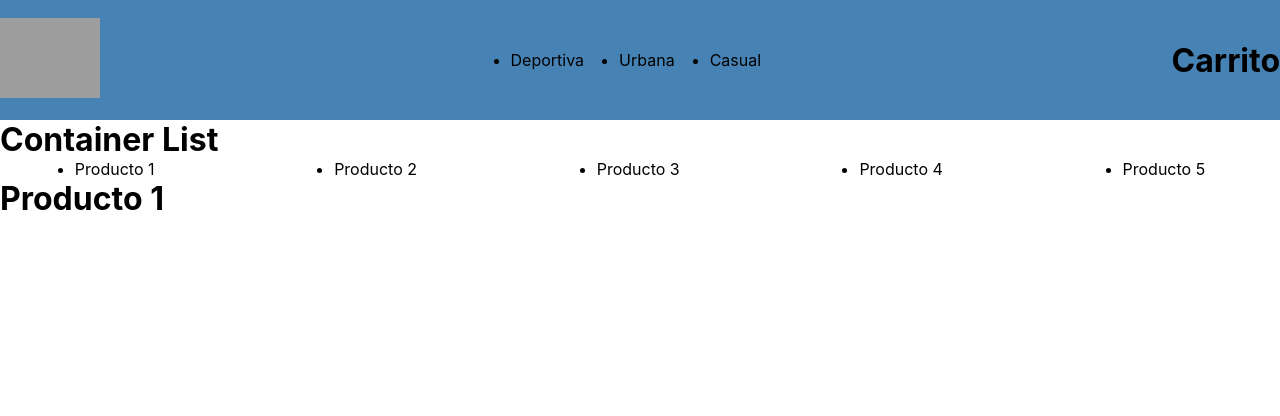
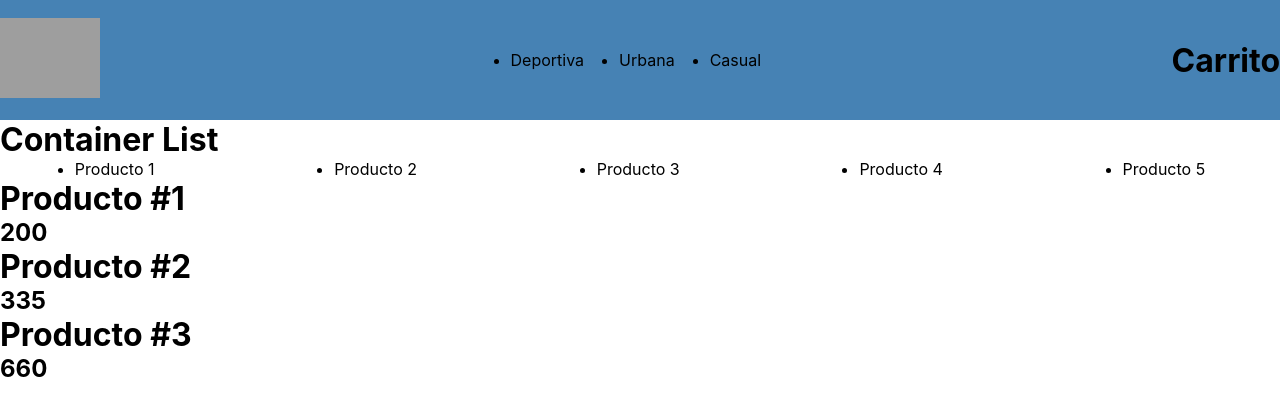
Before and after one commit to CarlosMorales23/E-commerce-Morales, a React (Create React App) app: page / in a window 1280 px wide. Shown: the top 416 px of the page. Built offline with nearby package versions, Linux system fonts and the light colour scheme; grey boxes are pictures that could not be loaded.

Commit message:
clase 2 2:40:35

```diff
--- a/src/App.js
+++ b/src/App.js
@@ -5,8 +5,6 @@
 import ItemListContainer2 from "./components/PracticaSiguiendoAlProfe/Componentes Clase -2/ItemListContainer/ItemListContainer2";
 import Navbar2 from "./components/PracticaSiguiendoAlProfe/Componentes Clase -2/Navbar/Navbar2";
 import ProductCard from "./components/PracticaSiguiendoAlProfe/Componentes Clase -2/ProductCard/ProductCard";
-
-
 
 function App() {
     return (
@@ -16,9 +14,10 @@ function App() {
       <ItemListContainer tituloTemporal={"Este Producto pronto estara a la venta"}/>
       <Footer/> */}
                 <Navbar2 />
-      <ItemListContainer2/>
-      <ProductCard/>
-
+                <ItemListContainer2 />
+                <ProductCard title="Producto #1" price={200} hayStock={true} />
+                <ProductCard title="Producto #2" price={335} hayStock={false} />
+                <ProductCard title="Producto #3" price={660} hayStock={true} />
             </>
         </div>
     );
--- a/src/components/PracticaSiguiendoAlProfe/Componentes Clase -2/ProductCard/ProductCard.jsx
+++ b/src/components/PracticaSiguiendoAlProfe/Componentes Clase -2/ProductCard/ProductCard.jsx
@@ -1,9 +1,10 @@
 import React from "react";
 
-const ProductCard = () => {
+const ProductCard = ({title, price, isRed}) => {
     return (
         <div>
-            <h1>Producto 1</h1>
+            <h1 className={isRed ? "red" : ""}>{title}</h1>
+            <h2>{price}</h2>
         </div>
     );
 };
```
Lines whose indentation alone changed are shown as unchanged.
